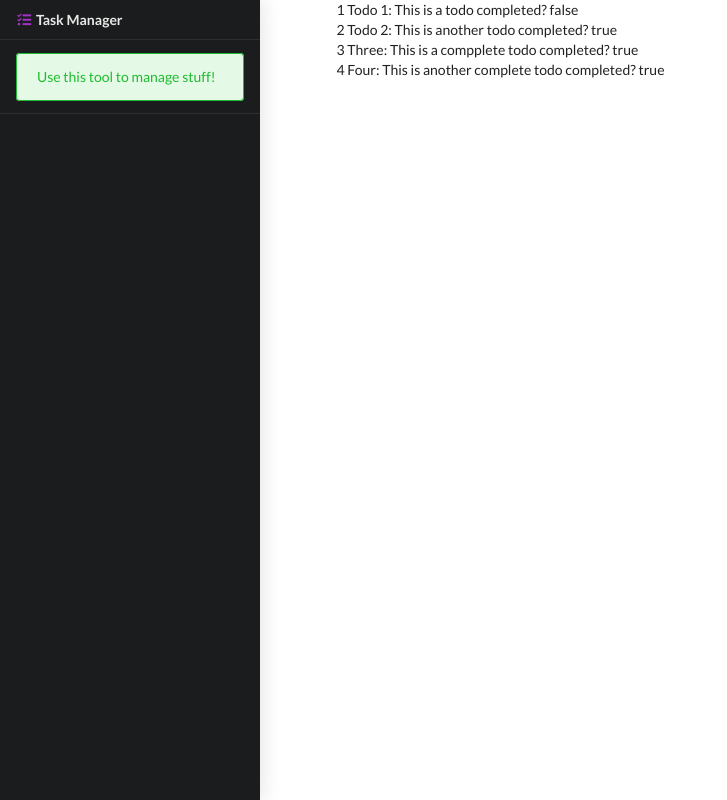
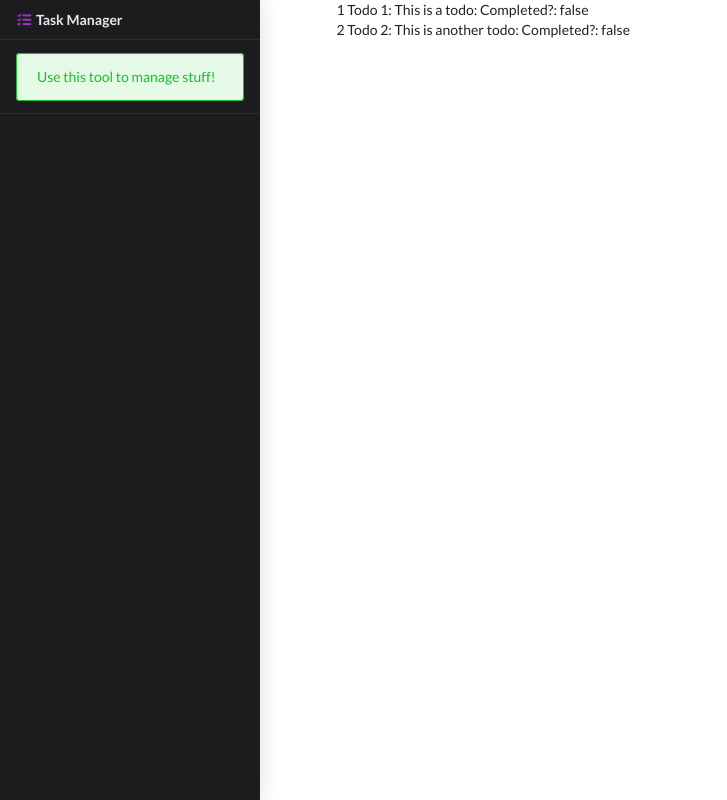
Before and after one commit to shamca65/rails-vuejs, a plain HTML site: page index.html in a window 1280 px wide. Shown: the whole page, without its empty margins (0-727 px from the left). Drawn offline with nearby package versions, Linux system fonts and the light colour scheme.

Commit message:
added computed properties

```diff
--- a/app.js
+++ b/app.js
@@ -3,10 +3,19 @@ var app = new Vue({
     data: {
         tasks: [
             { id: 1, name: 'Todo 1', description: 'This is a todo', completed: false },
-            { id: 2, name: 'Todo 2', description: 'This is another todo', completed: true },
+            { id: 2, name: 'Todo 2', description: 'This is another todo', completed: false },
             { id: 3, name: 'Three', description: 'This is a compplete todo', completed: true },
             { id: 4, name: 'Four', description: 'This is another complete todo', completed: true }
         ],
         message: 'Hello World!'
-    },
-});
+        },
+        computed: {
+            completedTasks: function() {
+                return this.tasks.filter(item => item.completed == true);
+
+            },
+            todoTasks: function() {
+                return this.tasks.filter(item => item.completed == false);
+            }
+        }
+})
--- a/index.html
+++ b/index.html
@@ -18,8 +18,19 @@
         </div>
     </div>
     <div class="ui container pusher">
-        <div v-for="task in tasks">
-        {{ task.id}} {{ task.name }}: {{ task.description }} completed? {{task.completed}}
+        <div class="ui grid">
+            <div class="six wide column">
+                <div id="todo" class="tasklist">
+                    <div v-for="task in todoTasks">
+                    {{ task.id}} {{ task.name }}: {{ task.description }}: Completed?: {{ task.completed}}
+                    </div>
+                </div>
+                <div id="completed" class="tasklist">
+
+                </div>
+            </div>
+            <div class="six wide column">
+            </div>
         </div>
     </div>
   </div>
```
